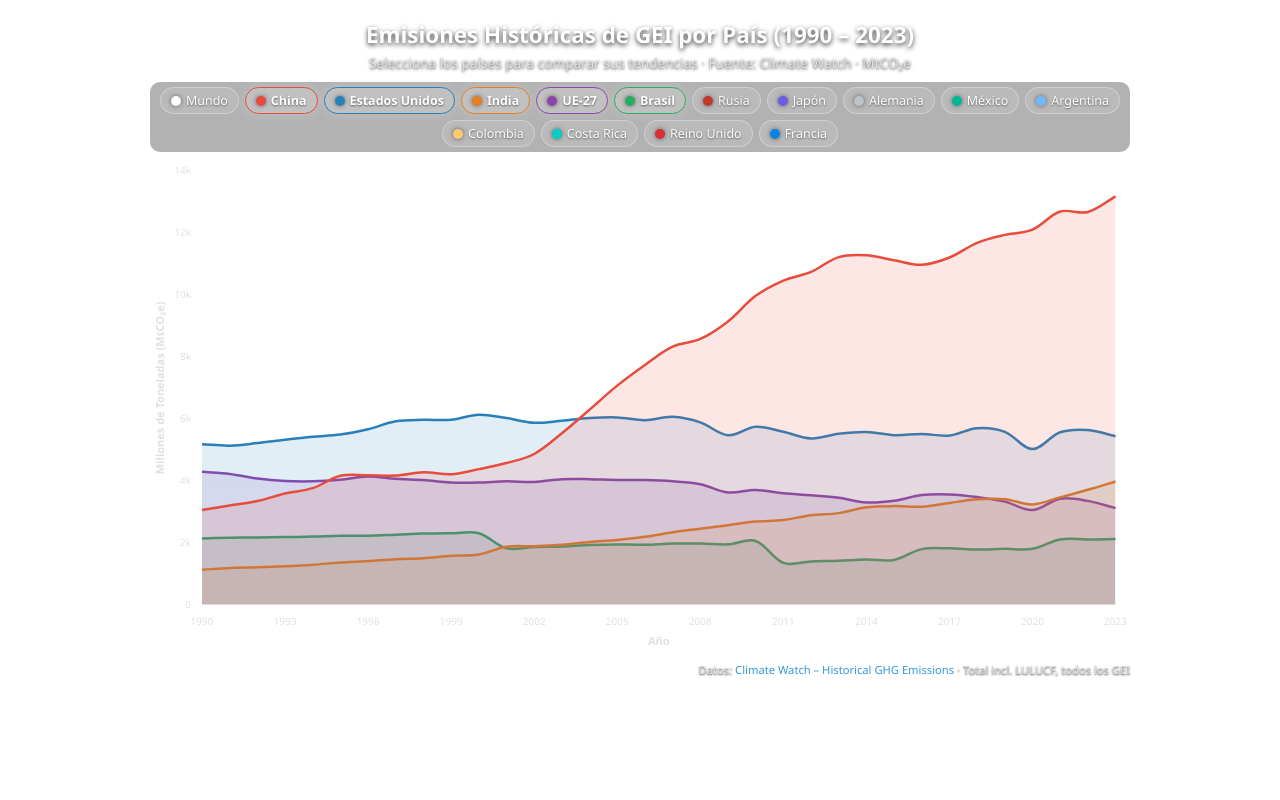
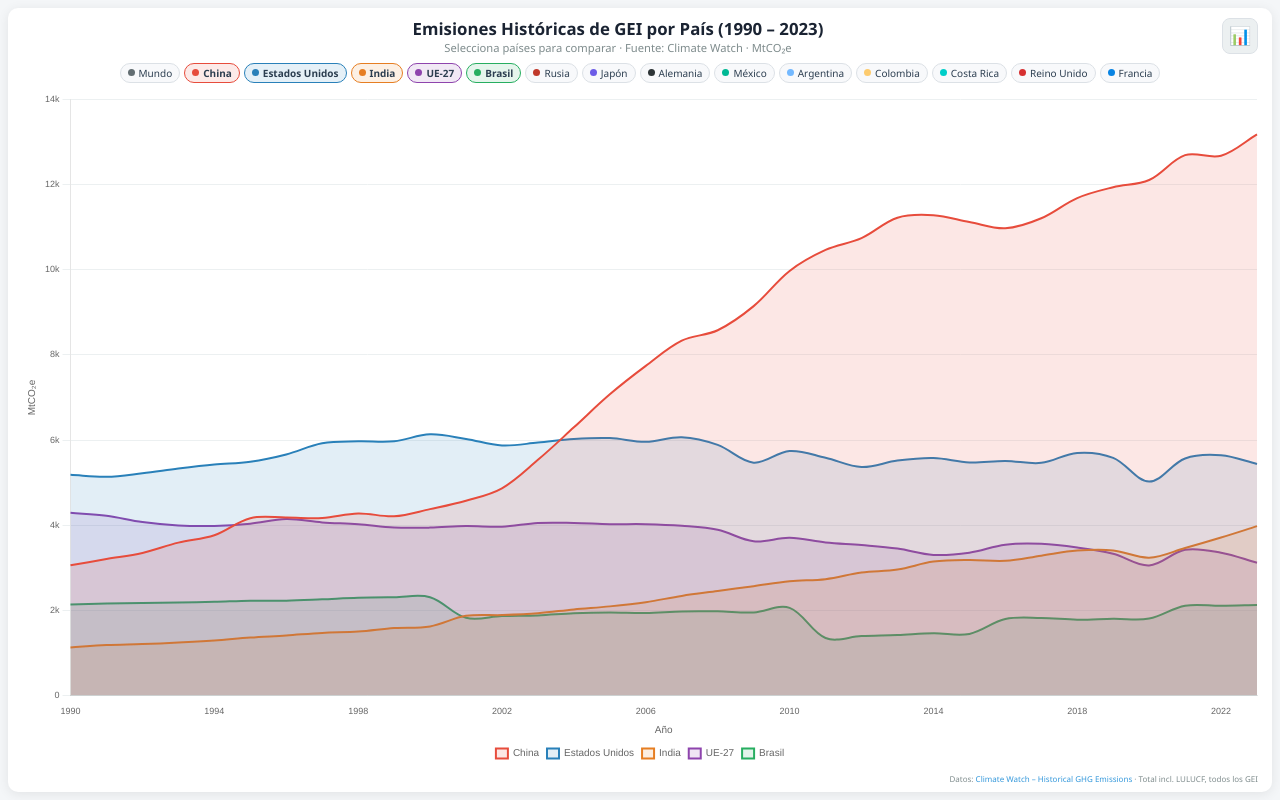
Before and after one commit to TACODEMONxd/Portafolio, a website: page insumos para storymap/Graficos interactivos.html in a window 1280 px wide. Drawn offline with nearby package versions, Linux system fonts and the light colour scheme.

Commit message:
Update Graficos interactivos.html

```diff
--- a/insumos para storymap/Graficos interactivos.html
+++ b/insumos para storymap/Graficos interactivos.html
@@ -2,25 +2,36 @@
 <html lang="es">
 <head>
     <meta charset="UTF-8">
-    <meta name="viewport" content="width=device-width, initial-scale=1.0">
-    <title>Comparativa Histórica de Emisiones (Transparente)</title>
+    <meta name="viewport" content="width=device-width, initial-scale=1.0, viewport-fit=cover">
+    <title>Comparativa Histórica de Emisiones - Líneas / Barras</title>
     <script src="https://cdn.jsdelivr.net/npm/chart.js"></script>
     <style>
-        *, *::before, *::after { box-sizing: border-box; margin: 0; padding: 0; }
-        :root {
-            --accent: #3498db;
-            --text: #ffffff; /* Texto blanco para fondos oscuros */
-            --text-muted: #e0e0e0;
+        /* Reset total para evitar scroll */
+        *, *::before, *::after {
+            box-sizing: border-box;
+            margin: 0;
+            padding: 0;
         }
 
-        /* Fondo transparente y adaptable */
+        :root {
+            --primary-color: #1a2332;
+            --accent: #3498db;
+            --bg: #f4f6f8;
+            --card-bg: #ffffff;
+            --text: #2c3e50;
+            --text-muted: #7f8c8d;
+            --radius: 10px;
+            --btn-bg: #ecf0f1;
+            --btn-hover: #dfe6e9;
+        }
+
         html, body {
             font-family: 'Segoe UI', system-ui, -apple-system, sans-serif;
-            background: transparent; /* Sin fondo */
+            background: var(--bg);
             color: var(--text);
+            width: 100%;
             height: 100%;
-            width: 100%;
-            overflow-x: hidden;
+            overflow: hidden;
             margin: 0;
             padding: 0;
         }
@@ -28,112 +39,160 @@
         body {
             display: flex;
             justify-content: center;
-            align-items: center;
-            padding: 10px;
+            align-items: stretch;
+            padding: 8px;
+            height: 100%;
         }
 
-        /* Contenedor transparente */
+        /* ── widget que ocupa todo el contenedor ── */
         .widget {
-            background: transparent; /* Sin fondo de tarjeta */
+            background: var(--card-bg);
+            border-radius: var(--radius);
+            box-shadow: 0 2px 12px rgba(0,0,0,.08);
             width: 100%;
-            max-width: 1000px;
             height: 100%;
-            padding: 10px;
             display: flex;
             flex-direction: column;
-            gap: 10px;
+            padding: 10px 14px 8px;
+            gap: 6px;
+            overflow: hidden;
         }
 
-        /* Encabezado */
-        .header { text-align: center; }
-        .header h2 {
-            font-size: 1.4rem;
+        /* ── header con botón de cambio ── */
+        .header {
+            flex: 0 0 auto;
+            display: flex;
+            justify-content: space-between;
+            align-items: flex-start;
+            gap: 8px;
+        }
+        .header-text {
+            flex: 1;
+            text-align: center;
+        }
+        .header-text h2 {
+            font-size: clamp(0.9rem, 2.1vh, 1.2rem);
             font-weight: 700;
-            color: #ffffff;
-            text-shadow: 0 2px 5px rgba(0,0,0,0.8); /* Sombra para legibilidad */
-            line-height: 1.3;
+            color: var(--primary-color);
+            line-height: 1.25;
         }
-        .header p {
-            font-size: .85rem;
+        .header-text p {
+            font-size: clamp(0.6rem, 1.4vh, 0.78rem);
             color: var(--text-muted);
-            text-shadow: 0 1px 3px rgba(0,0,0,0.8);
-            margin-top: 4px;
+            margin-top: 1px;
         }
 
-        /* Controles (Chips) */
+        /* Botón de cambio de gráfico (minimalista) */
+        .chart-toggle {
+            flex: 0 0 auto;
+            width: clamp(32px, 4.5vh, 40px);
+            height: clamp(32px, 4.5vh, 40px);
+            border: 1.5px solid #dce1e6;
+            background: var(--btn-bg);
+            border-radius: 8px;
+            cursor: pointer;
+            display: flex;
+            align-items: center;
+            justify-content: center;
+            font-size: clamp(1rem, 2.2vh, 1.3rem);
+            transition: all 0.2s;
+            user-select: none;
+            color: var(--primary-color);
+        }
+        .chart-toggle:hover {
+            background: var(--btn-hover);
+            transform: scale(1.05);
+        }
+        .chart-toggle:active {
+            transform: scale(0.95);
+        }
+
+        /* ── controles (chips) ── */
         .controls {
+            flex: 0 0 auto;
             display: flex;
             flex-wrap: wrap;
-            gap: 6px;
+            gap: 4px;
             justify-content: center;
-            padding: 5px;
-            /* Fondo muy sutil para agrupar los botones */
-            background: rgba(0, 0, 0, 0.3);
-            border-radius: 10px;
-            backdrop-filter: blur(4px);
+            align-content: flex-start;
+            max-height: 22%;
+            overflow-y: auto;
+            padding: 2px 0;
+            scrollbar-width: thin;
         }
+        .controls::-webkit-scrollbar { height: 4px; width: 4px; }
+        .controls::-webkit-scrollbar-thumb { background: #ccc; border-radius: 4px; }
+
         .chip {
             display: inline-flex;
             align-items: center;
-            gap: 5px;
-            padding: 4px 10px;
+            gap: 4px;
+            padding: 2px 7px;
             border-radius: 20px;
-            font-size: .78rem;
+            font-size: clamp(0.55rem, 1.25vh, 0.72rem);
             cursor: pointer;
-            border: 1.5px solid rgba(255,255,255,0.3);
-            background: rgba(255,255,255,0.1);
-            color: #ffffff;
+            border: 1.5px solid #dce1e6;
+            background: #f8f9fb;
             transition: all .2s ease;
             user-select: none;
-            text-shadow: 0 1px 2px rgba(0,0,0,0.5);
+            white-space: nowrap;
         }
-        .chip:hover { background: rgba(255,255,255,0.2); }
+        .chip:hover { background: #eaecf0; }
         .chip.active {
             border-color: var(--chip-color, var(--accent));
-            background: rgba(255,255,255,0.2);
+            background: color-mix(in srgb, var(--chip-color, var(--accent)) 12%, white);
             font-weight: 600;
-            box-shadow: 0 0 10px rgba(255,255,255,0.2);
         }
         .chip .dot {
-            width: 10px; height: 10px;
+            width: 7px;
+            height: 7px;
             border-radius: 50%;
             background: var(--chip-color, var(--accent));
             flex-shrink: 0;
-            box-shadow: 0 0 5px rgba(0,0,0,0.5);
         }
         .chip input { display: none; }
 
-        /* Gráfico */
+        /* ── gráfico que ocupa el espacio restante ── */
         .chart-wrap {
+            flex: 1 1 auto;
             position: relative;
             width: 100%;
-            height: 0;
-            padding-bottom: 50%;   /* Aspect ratio */
-            min-height: 280px;
+            min-height: 0;
+            height: 100%;
         }
         .chart-wrap canvas {
             position: absolute;
             inset: 0;
             width: 100% !important;
             height: 100% !important;
+            display: block;
         }
 
-        /* Fuente */
+        /* ── fuente ── */
         .source {
+            flex: 0 0 auto;
             text-align: right;
-            font-size: .7rem;
+            font-size: clamp(0.45rem, 1vh, 0.62rem);
             color: var(--text-muted);
-            text-shadow: 0 1px 2px rgba(0,0,0,0.8);
+            line-height: 1.2;
         }
-        .source a { color: var(--accent); text-decoration: none; text-shadow: none; }
+        .source a { color: var(--accent); text-decoration: none; }
 
-        /* Responsive */
-        @media (max-width: 600px) {
-            body { padding: 5px; }
-            .header h2 { font-size: 1.1rem; }
-            .chip { font-size: .7rem; padding: 3px 8px; }
-            .chart-wrap { padding-bottom: 65%; min-height: 220px; }
-            .controls { padding: 3px; }
+        /* ── ajustes para pantallas muy pequeñas ── */
+        @media (max-width: 520px) {
+            body { padding: 4px; }
+            .widget { padding: 6px 6px 4px; gap: 4px; }
+            .header-text h2 { font-size: clamp(0.8rem, 2.4vh, 0.95rem); }
+            .header-text p { display: none; }
+            .chip { font-size: clamp(0.5rem, 1.4vh, 0.65rem); padding: 2px 5px; }
+        }
+
+        @media (max-height: 400px) {
+            .header-text h2 { font-size: 0.85rem; }
+            .header-text p { display: none; }
+            .controls { max-height: 28%; }
+            .chip { font-size: 0.55rem; padding: 1px 4px; }
+            .chart-toggle { width: 28px; height: 28px; font-size: 0.9rem; }
         }
     </style>
 </head>
@@ -141,8 +200,11 @@
 
 <div class="widget">
     <div class="header">
-        <h2>Emisiones Históricas de GEI por País (1990 – 2023)</h2>
-        <p>Selecciona los países para comparar sus tendencias · Fuente: Climate Watch · MtCO₂e</p>
+        <div class="header-text">
+            <h2>Emisiones Históricas de GEI por País (1990 – 2023)</h2>
+            <p>Selecciona países para comparar · Fuente: Climate Watch · MtCO₂e</p>
+        </div>
+        <button class="chart-toggle" id="chartToggle" title="Cambiar a gráfico de barras">📊</button>
     </div>
 
     <div class="controls" id="controls"></div>
@@ -165,7 +227,7 @@ const YEARS = [1990,1991,1992,1993,1994,1995,1996,1997,1998,1999,2000,2001,2002,
 
 const COUNTRIES = {
   "Mundo": {
-    color: "#ffffff", // Blanco para que resalte en el gráfico transparente
+    color: "#636e72",
     data: [33864.7,34012.9,33953.0,34126.0,34392.9,35194.0,35584.2,36968.2,36466.9,36463.4,37124.3,35598.1,36571.9,37583.9,39432.9,40389.8,41871.7,42646.8,42894.6,42835.7,44624.3,45371.6,45884.5,46574.5,47216.1,47082.9,47047.5,47778.0,48853.1,49250.2,47002.2,49353.0,49775.4,50802.9]
   },
   "China": {
@@ -197,7 +259,7 @@ const COUNTRIES = {
     data: [1127.32,1145.0,1158.97,1154.26,1214.72,1235.88,1248.92,1233.83,1182.08,1208.09,1218.49,1114.87,1141.05,1146.7,1132.24,1138.84,1118.62,1152.3,1082.02,1022.68,1079.77,1220.34,1263.47,1278.92,1231.41,1194.51,1196.02,1183.8,1145.18,1109.6,1053.17,1105.26,1080.55,1035.83]
   },
   "Alemania": {
-    color: "#bdc3c7", // Gris claro para contrastar
+    color: "#2d3436",
     data: [1096.59,1071.33,1026.85,1019.35,1010.04,1007.15,1031.7,994.6,972.98,935.0,927.26,978.38,961.62,962.37,944.24,922.31,930.6,901.5,904.37,847.17,878.07,822.03,835.11,850.31,809.5,814.4,872.03,855.33,825.29,774.0,720.02,742.6,732.33,669.68]
   },
   "México": {
@@ -254,45 +316,49 @@ Object.entries(COUNTRIES).forEach(([name, info]) => {
 
 // ── Chart.js ──
 const ctx = document.getElementById("chart").getContext("2d");
-
-// Ajustes globales de Chart.js para fondo transparente
-Chart.defaults.color = '#ffffff';
-Chart.defaults.borderColor = 'rgba(255, 255, 255, 0.1)';
-Chart.defaults.font.family = "'Segoe UI', system-ui, sans-serif";
+let chartType = "line"; // Tipo actual: "line" o "bar"
 
 function buildDatasets() {
     return [...active].map(name => ({
         label: name,
         data: COUNTRIES[name].data,
         borderColor: COUNTRIES[name].color,
-        backgroundColor: COUNTRIES[name].color + "22", // Relleno semitransparente
-        borderWidth: 2.5, // Líneas un poco más gruesas para resaltar
+        backgroundColor: COUNTRIES[name].color + (chartType === "bar" ? "cc" : "22"),
+        borderWidth: 2,
         pointRadius: 0,
-        pointHitRadius: 10,
+        pointHitRadius: 8,
         tension: 0.35,
-        fill: true
+        fill: chartType === "line",
+        // Para barras, agrupamos por año; para líneas, las mostramos como series
+        barPercentage: 0.9,
+        categoryPercentage: 0.8
     }));
 }
 
 const chart = new Chart(ctx, {
-    type: "line",
+    type: chartType,
     data: { labels: YEARS, datasets: buildDatasets() },
     options: {
         responsive: true,
         maintainAspectRatio: false,
+        resizeDelay: 100,
         interaction: { mode: "index", intersect: false },
         plugins: {
             legend: {
-                display: false // Ocultamos la leyenda porque ya usamos los chips
+                display: true,
+                position: "bottom",
+                labels: {
+                    boxWidth: 12,
+                    padding: 8,
+                    font: { size: 10 }
+                }
             },
             tooltip: {
-                backgroundColor: "rgba(20, 30, 40, 0.9)",
-                titleFont: { size: 13, weight: 'bold' },
-                bodyFont: { size: 12 },
-                padding: 12,
-                cornerRadius: 8,
-                borderColor: 'rgba(255,255,255,0.2)',
-                borderWidth: 1,
+                backgroundColor: "rgba(26,35,50,.92)",
+                titleFont: { size: 11 },
+                bodyFont: { size: 10 },
+                padding: 8,
+                cornerRadius: 6,
                 callbacks: {
                     label: ctx => {
                         const v = ctx.parsed.y;
@@ -304,43 +370,73 @@ const chart = new Chart(ctx, {
         scales: {
             y: {
                 beginAtZero: true,
-                grid: { color: "rgba(255, 255, 255, 0.15)" }, // Cuadrícula sutil blanca
-                title: {
-                    display: true,
-                    text: "Millones de Toneladas (MtCO₂e)",
-                    font: { size: 11, weight: 'bold' },
-                    color: '#e0e0e0'
-                },
+                grid: { color: "#ecf0f1" },
+                title: { display: true, text: "MtCO₂e", font: { size: 10 } },
                 ticks: {
-                    font: { size: 10 },
-                    color: '#e0e0e0',
+                    font: { size: 9 },
                     callback: v => v >= 1000 ? (v/1000).toFixed(0) + "k" : v
                 }
             },
             x: {
-                grid: { display: false }, // Sin líneas verticales para limpiar
-                title: {
-                    display: true,
-                    text: "Año",
-                    font: { size: 11, weight: 'bold' },
-                    color: '#e0e0e0'
-                },
+                grid: { display: false },
+                title: { display: true, text: "Año", font: { size: 10 } },
                 ticks: {
-                    font: { size: 10 },
-                    color: '#e0e0e0',
+                    font: { size: 9 },
                     maxRotation: 45,
                     autoSkip: true,
-                    maxTicksLimit: 12
+                    maxTicksLimit: 10
                 }
             }
         }
     }
 });
 
+// ── Lógica para cambiar entre línea y barra ──
+const toggleBtn = document.getElementById("chartToggle");
+
+toggleBtn.addEventListener("click", () => {
+    chartType = chartType === "line" ? "bar" : "line";
+    chart.config.type = chartType;
+
+    // Actualizar datasets (colores de fondo y fill)
+    chart.data.datasets = buildDatasets();
+
+    // Ajustar opciones específicas para barras (apiladas o no)
+    if (chartType === "bar") {
+        chart.options.scales.x.stacked = false;
+        chart.options.scales.y.stacked = false;
+        chart.options.plugins.tooltip.mode = "index";
+        chart.options.plugins.tooltip.intersect = false;
+        // Las barras agrupadas por año se ven mejor con más separación
+        chart.options.scales.x.barPercentage = 0.9;
+        chart.options.scales.x.categoryPercentage = 0.8;
+    } else {
+        chart.options.scales.x.stacked = false;
+        chart.options.scales.y.stacked = false;
+        chart.options.plugins.tooltip.mode = "index";
+        chart.options.plugins.tooltip.intersect = false;
+    }
+
+    chart.update();
+
+    // Cambiar icono del botón
+    toggleBtn.textContent = chartType === "line" ? "📊" : "📈";
+    toggleBtn.title = chartType === "line" ? "Cambiar a gráfico de barras" : "Cambiar a gráfico de líneas";
+});
+
 function redraw() {
     chart.data.datasets = buildDatasets();
     chart.update();
 }
+
+// ── Redimensionado suave ──
+let resizeTimeout;
+window.addEventListener("resize", () => {
+    clearTimeout(resizeTimeout);
+    resizeTimeout = setTimeout(() => {
+        chart.resize();
+    }, 150);
+});
 </script>
 </body>
 </html>
```
